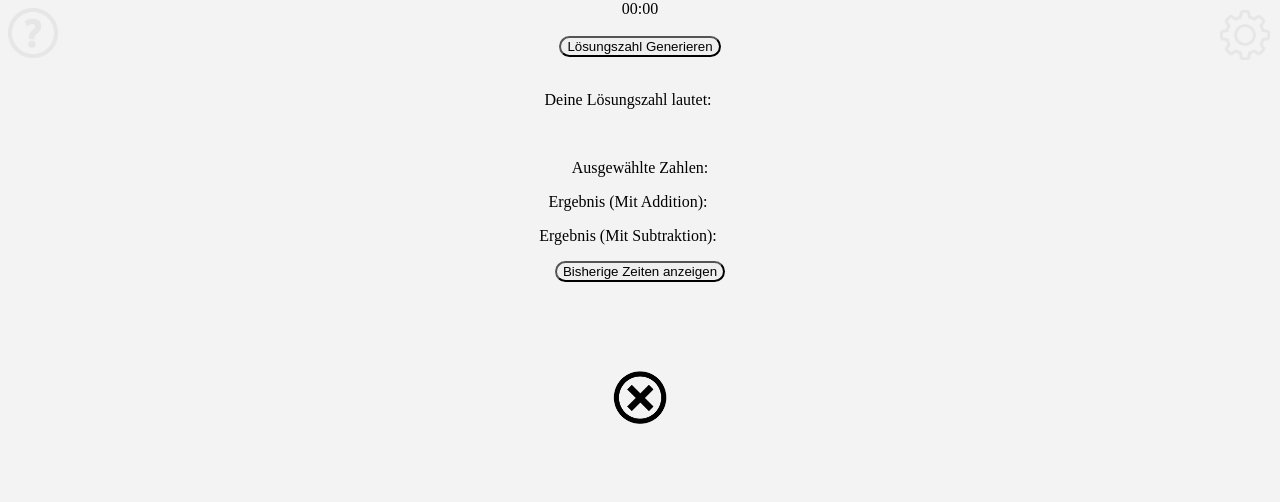
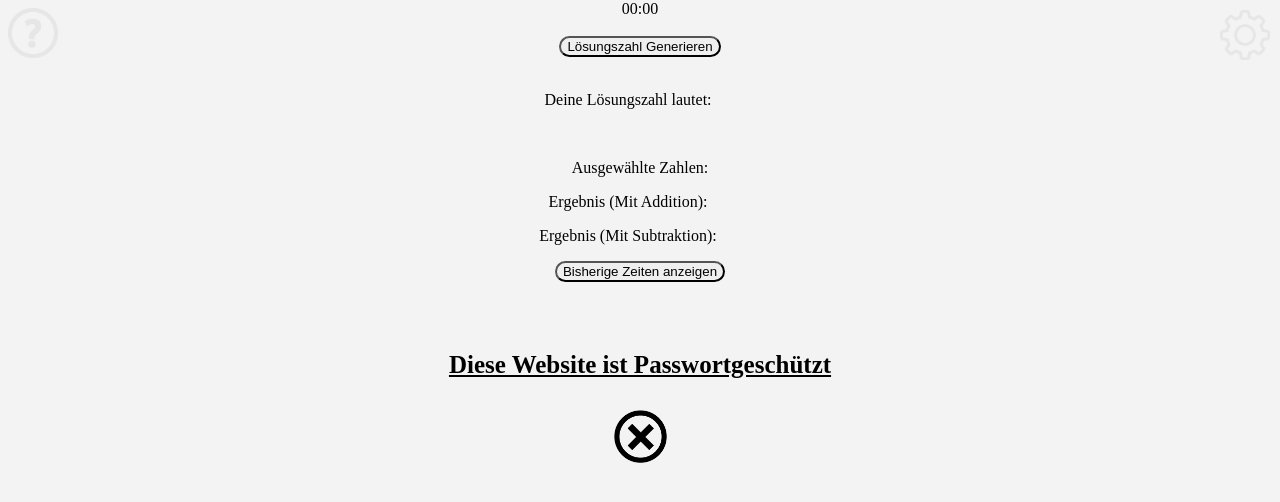
Before and after one commit to Phantom160598/Phantom160598.github.io, a plain HTML site: page index.html in a window 1280 px wide. Drawn offline with Linux system fonts and the light colour scheme.

Commit message:
Update index.html

```diff
--- a/index.html
+++ b/index.html
@@ -33,6 +33,7 @@
 
      <div id="overlay3">
       <div id="text">
+          <p id="titel">Diese Website ist Passwortgeschützt</p>
 
        <img id="close3" src="img/close.png" height="65px" width="65px">
     </div>
```
